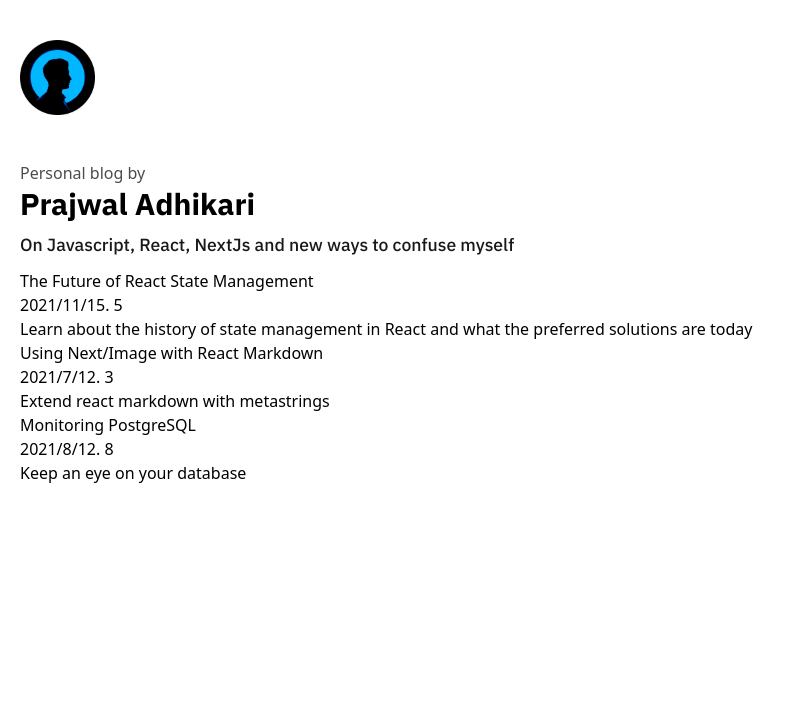
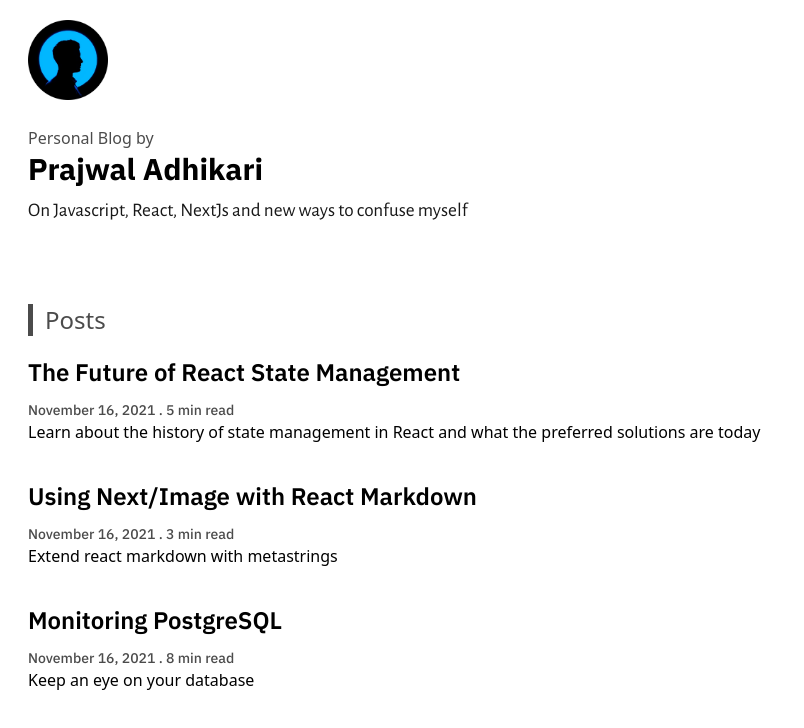
Before and after one commit to Prajwalad101/personal-blog, a Next.js app: page / in a window 1280 px wide. Shown: the top 728 px of the page, without its empty margins (0-804 px from the left). Built offline with nearby package versions, Linux system fonts and the light colour scheme.

Commit message:
add styles to posts

```diff
--- a/components/content/post.js
+++ b/components/content/post.js
@@ -1,12 +1,12 @@
 function Post(props) {
   const { title, excerpt, date, readTime } = props;
   return (
-    <div>
-      <h1>{title}</h1>
-      <p>
-        {date}. {readTime}
+    <div className='font-IBM'>
+      <h1 className='font-semibold mb-3 text-2xl '>{title}</h1>
+      <p className='font-IBM text-sm font-medium opacity-70 '>
+        November 16, 2021 . {readTime} min read
       </p>
-      <p>{excerpt}</p>
+      <p className='font-sans text-base'>{excerpt}</p>
     </div>
   );
 }
--- a/components/content/posts.js
+++ b/components/content/posts.js
@@ -4,7 +4,11 @@ import { getUniqueId } from '../../utils/postFunctions';
 
 function Posts() {
   return (
-    <div>
+    <>
+      <h1 className='font-AlegeryaSans font-medium text-2xl opacity-70 mb-5 border-l-5 pl-3 border-black'>
+        Posts
+      </h1>
+      <div className='space-y-9'>
         {dummyData.map((post) => (
           <Post
             title={post.title}
@@ -15,6 +19,7 @@ function Posts() {
           />
         ))}
       </div>
+    </>
   );
 }
 
--- a/components/heading.js
+++ b/components/heading.js
@@ -2,16 +2,16 @@ import Image from 'next/image';
 
 function Heading() {
   return (
-    <div>
-      <div className='my-10'>
-        <Image src='/images/profile.png' width={75} height={75} />
+    <div className='mb-20'>
+      <div className='my-5'>
+        <Image src='/images/profile.png' width={80} height={80} />
       </div>
       <div className='font-IBM'>
-        <p className=' opacity-70 text-heading2 font-sans font-medium'>
-          Personal blog by
+        <p className='opacity-70 text-heading2 font-sans font-medium'>
+          Personal Blog by
         </p>
         <h1 className='font-IBM font-extrabold text-3xl'>Prajwal Adhikari</h1>
-        <p className='font-medium opacity-90 text-heading3 my-3'>
+        <p className='font-AlegreyaSans font-regular opacity-90 text-heading3 my-3'>
           On Javascript, React, NextJs and new ways to confuse myself
         </p>
       </div>
--- a/pages/index.js
+++ b/pages/index.js
@@ -4,7 +4,7 @@ import Heading from '../components/heading';
 
 export default function Home() {
   return (
-    <div className='container mx-auto px-5'>
+    <div className='container mx-auto px-7'>
       <Head>
         <title>Create Next App</title>
         <link rel='icon' href='/favicon.ico' />
--- a/tailwind.config.js
+++ b/tailwind.config.js
@@ -5,9 +5,12 @@ module.exports = {
   theme: {
     extend: {
       fontSize: {
-        heading: ['2.5rem', '10px'],
         heading2: ['1rem', '25px'],
-        heading3: ['1.1rem', '1.3'],
+        heading3: ['1.2rem', '1.3'],
+        post: ['1.3rem', '1.3'],
+      },
+      borderWidth: {
+        5: '5px',
       },
     },
   },
```
Lines whose indentation alone changed are shown as unchanged.
